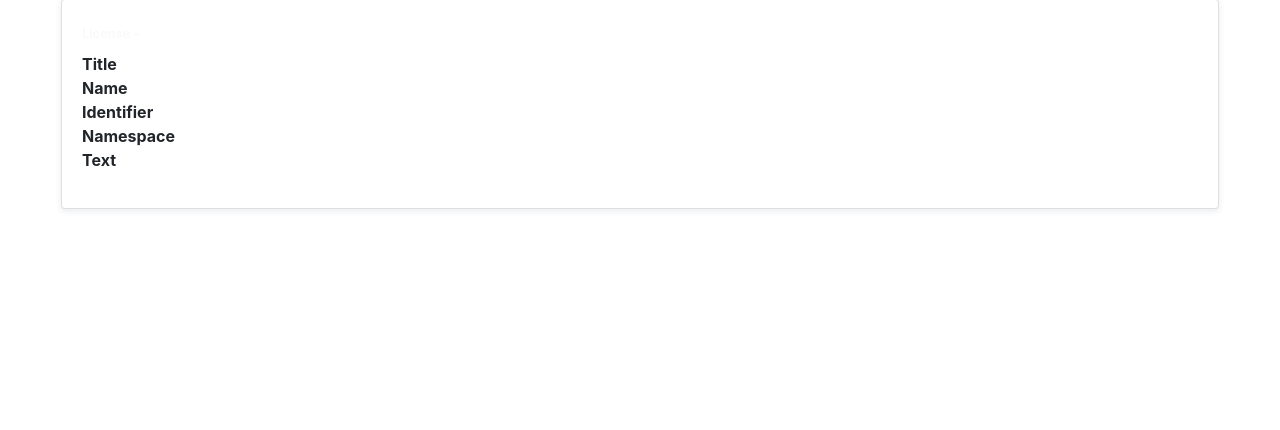
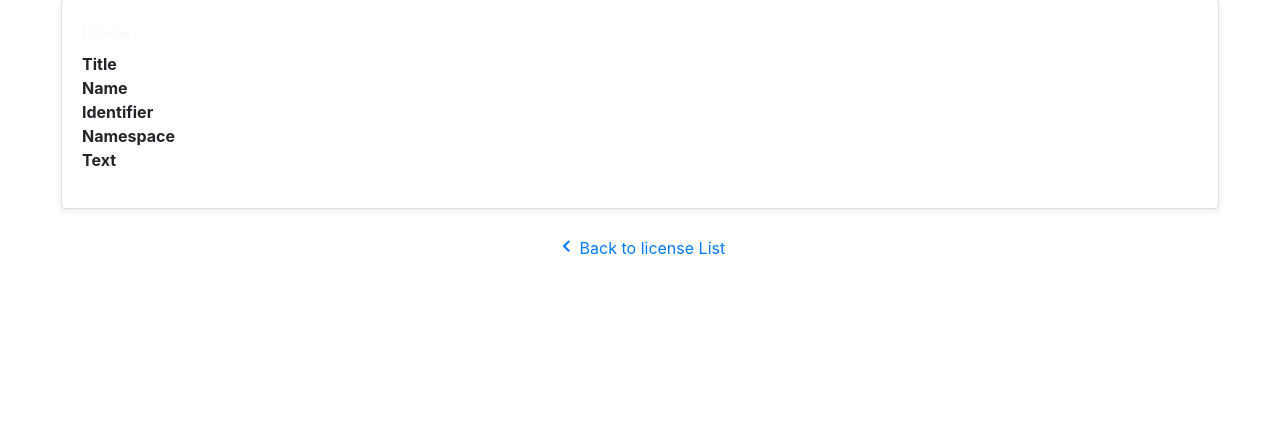
Before and after one commit to spdx/license-mgmt, a Django app: template Source Code/user_sign_in/templates/user_sign_in/licenseDetails.html in a window 1280 px wide. Shown: the part 110-540 px from the top of the page. Run offline with Django 4.2, Linux system fonts and the light colour scheme; the template is opened without the code that fills it, so the values that code supplies are empty; parts of the project's set-up code (start-up, migrations or seed data) failed here and were passed over; some libraries are stand-ins or nearby versions.

Commit message:
added redirecting button
Added button to redirect to previous page in license details view page

```diff
--- a/Source Code/user_sign_in/templates/user_sign_in/licenseDetails.html
+++ b/Source Code/user_sign_in/templates/user_sign_in/licenseDetails.html
@@ -40,6 +40,12 @@
           </div>
         </div>
       </div>
+      <div class="text-center">
+        <a href="{% url "user_sign_in:displayApprovedLicenses" %}" class="d-flex align-items-center justify-content-center">
+          <i class="bx bx-chevron-left scaleX-n1-rtl bx-sm"></i>
+          Back to license List
+        </a>
+      </div>
     </div>
     <!-- Content -->
   </div>
```
